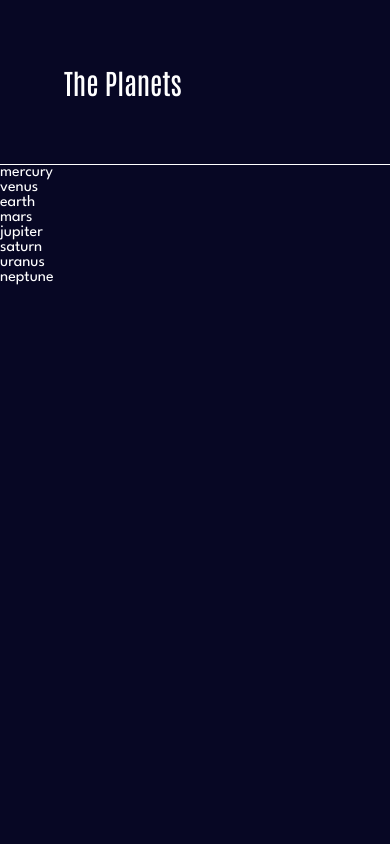
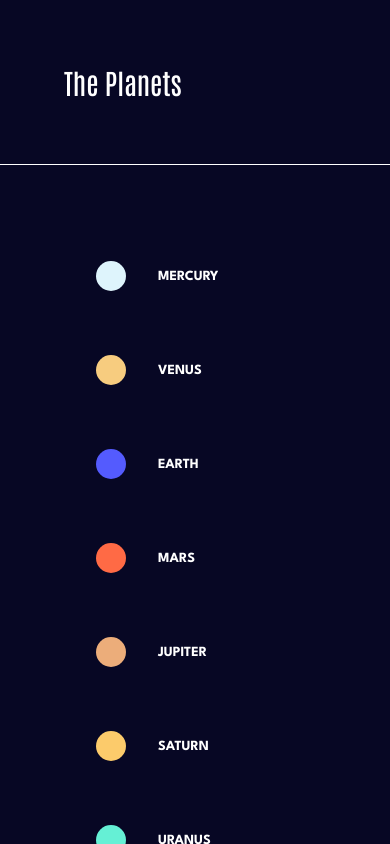
Before and after one commit to mazhars-git/planet-app, a React Native app: screen /Home in a window 390 px wide. Built offline with nearby package versions, Linux system fonts and the light colour scheme.

Commit message:
planet list created

```diff
--- a/src/screens/home.js
+++ b/src/screens/home.js
@@ -4,17 +4,21 @@
 import PlanetHeader from '../components/planet-header';
 import { colors } from '../theme/colors';
 import { PLANET_LIST } from '../data/planet-list';
+import { spacing } from '../theme/spacing';
 
 export default function Home() {
   return (
     <SafeAreaView style={styles.container}>
       <PlanetHeader />
       <FlatList
+          contentContainerStyle={styles.list}
           data={PLANET_LIST}
-          renderItem= {({item, index}) =>{
+          keyExtractor={(item) => item.name}
+          renderItem= {({item}) =>{
             return(
-              <View>
-                  <Text>
+              <View style={styles.item}>
+                  <View style={[styles.circle, {backgroundColor: item.color}]} />
+                  <Text preset="h4" style={styles.itemName}>
                       {item.name}
                   </Text>
               </View>
@@ -30,5 +34,26 @@
   container: {
     flex: 1,
     backgroundColor: colors.black
+  },
+
+  circle: {
+    width: 30,
+    height: 30,
+    borderRadius: 15,
+  },
+
+  item:{
+    flexDirection: 'row',
+    alignItems: 'center',
+    padding: spacing[4],
+  },
+
+  itemName:{
+    textTransform: 'uppercase',
+    marginLeft: spacing[4],
+  },
+
+  list:{
+    padding: spacing[5],
   }
 })
```
